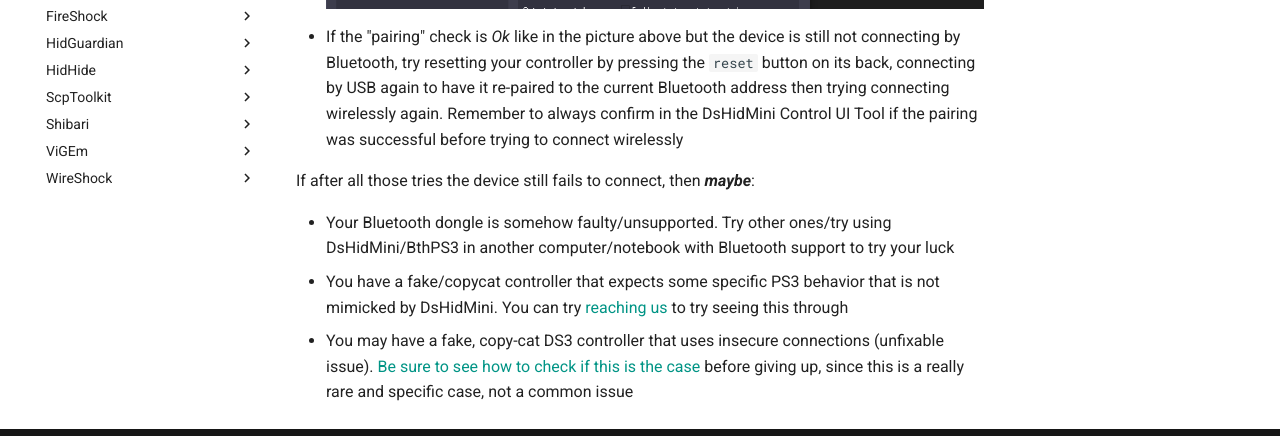
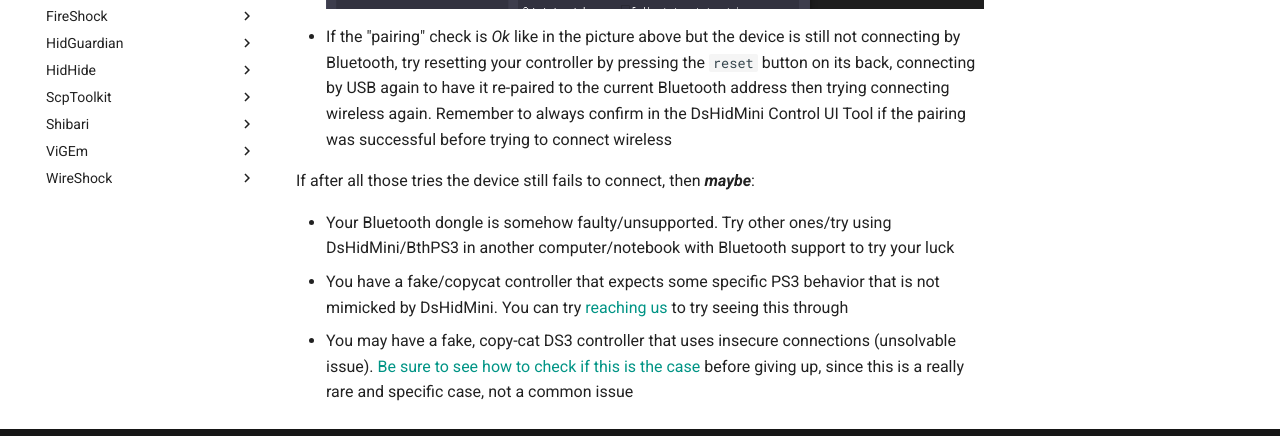
Before and after one commit to nefarius/ViGEm.github.io, an MkDocs documentation site: the page built from docs/projects/DsHidMini/How-to-Install.md, in a window 1280 px wide and 900 px high, scrolled down 6276 px. Shown: the part 406-842 px from the top of the window. Built offline with MkDocs 1.6.1 and Material for MkDocs 9.7.7, drawn with Linux system fonts in a browser that asks for light colours; comment, search, counter and statistics services are not loaded.

Commit message:
Some minor fixes

```diff
--- a/docs/projects/DsHidMini/How-to-Install.md
+++ b/docs/projects/DsHidMini/How-to-Install.md
@@ -93,10 +93,10 @@
 - Open the DsHidMini Control Utility (`DSHMC.exe` file that comes along the driver archive)
 - Check if your device is correctly paired to the current Bluetooth host address. If it's not, try reconnecting your controller by USB sometimes until the pairing completes successfully
 ![DSHMC_PairingCheck](images/DSHMC_PairingCheck.png){: .glightbox }
-- If the "pairing" check is _Ok_ like in the picture above but the device is still not connecting by Bluetooth, try resetting your controller by pressing the `reset` button on its back, connecting by USB again to have it re-paired to the current Bluetooth address then trying connecting wirelessly again. Remember to always confirm in the DsHidMini Control UI Tool if the pairing was successful before trying to connect wirelessly
+- If the "pairing" check is _Ok_ like in the picture above but the device is still not connecting by Bluetooth, try resetting your controller by pressing the `reset` button on its back, connecting by USB again to have it re-paired to the current Bluetooth address then trying connecting wireless again. Remember to always confirm in the DsHidMini Control UI Tool if the pairing was successful before trying to connect wireless
 
 If after all those tries the device still fails to connect, then ___maybe___:
 
 - Your Bluetooth dongle is somehow faulty/unsupported. Try other ones/try using DsHidMini/BthPS3 in another computer/notebook with Bluetooth support to try your luck
 - You have a fake/copycat controller that expects some specific PS3 behavior that is not mimicked by DsHidMini. You can try [reaching us](https://vigem.org/Community-Support/) to try seeing this through
-- You may have a fake, copy-cat DS3 controller that uses insecure connections (unfixable issue). [Be sure to see how to check if this is the case](https://github.com/ViGEm/DsHidMini/issues/61) before giving up, since this is a really rare and specific case, not a common issue
+- You may have a fake, copy-cat DS3 controller that uses insecure connections (unsolvable issue). [Be sure to see how to check if this is the case](https://github.com/ViGEm/DsHidMini/issues/61) before giving up, since this is a really rare and specific case, not a common issue
```
Also changed, not shown: other parts of docs/projects/DsHidMini/How-to-Install.md (+1 -1 lines).
